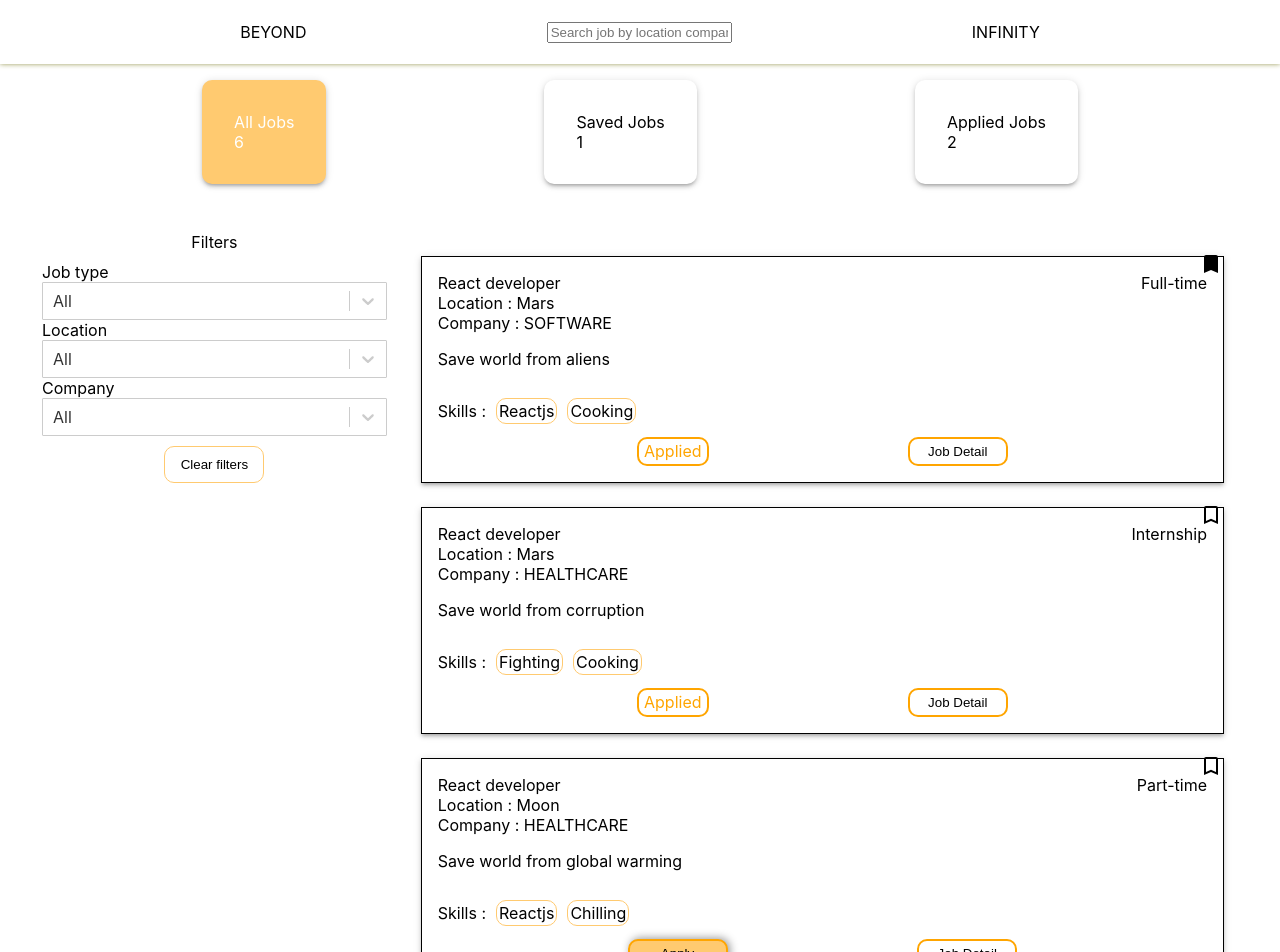
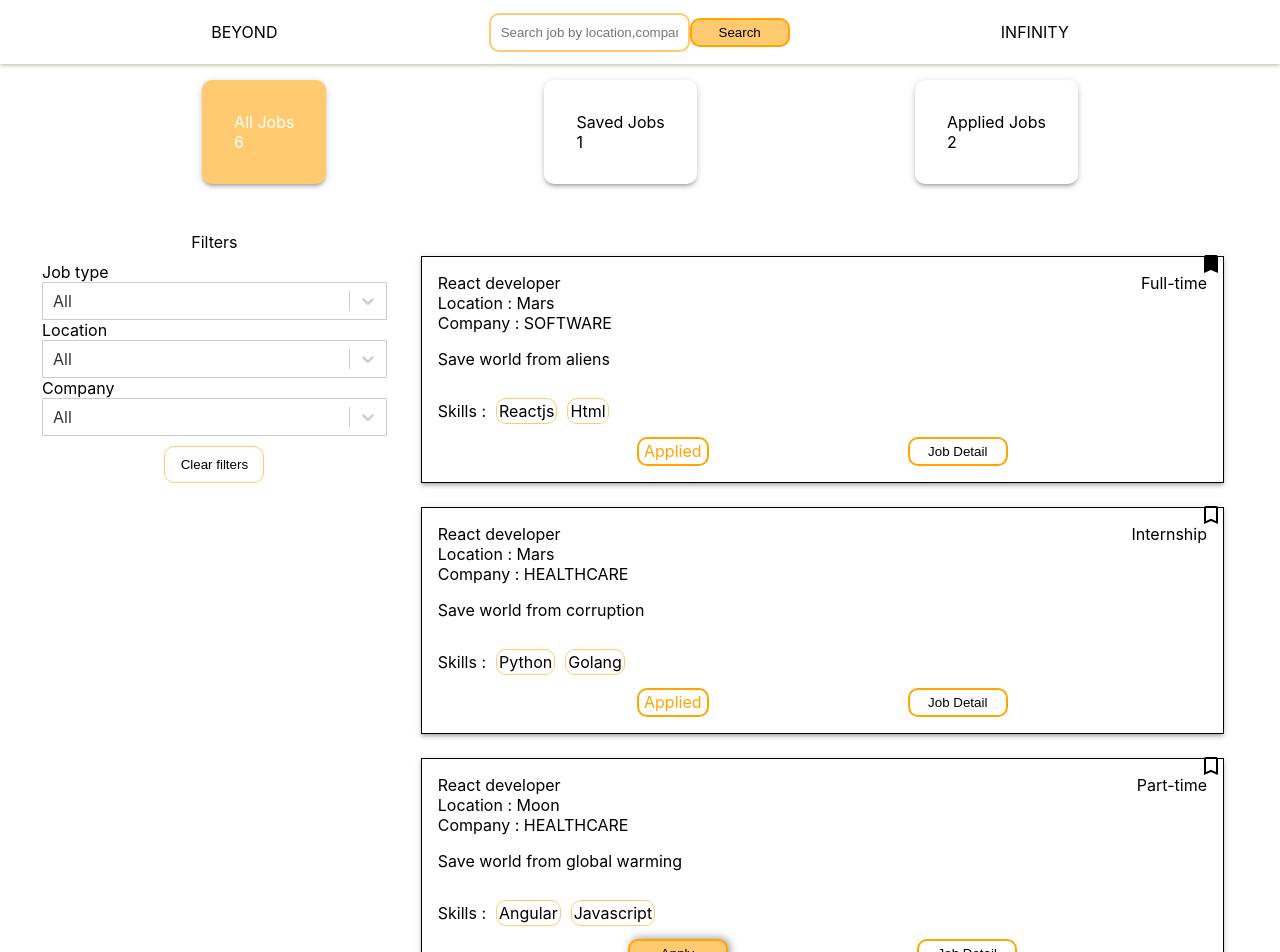
Before and after one commit to CHANDRAMOHANnegi/To-infinity-and-beyond, a React (Create React App) app: page / in a window 1280 px wide. Shown: the top 952 px of the page. Built offline with nearby package versions, Linux system fonts and the light colour scheme.

Commit message:
search functionality

```diff
--- a/src/App.js
+++ b/src/App.js
@@ -1,7 +1,6 @@
 import './App.css';
 import { connect } from 'react-redux';
-
-import React, { useEffect } from 'react';
+import React, { useEffect, useState } from 'react';
 
 import JobsData from './data/jobs.json';
 import UserData from './data/user.json';
@@ -27,10 +26,12 @@ function App({ fetchJobsRequest, fetchUserRequest, loading }) {
     })()
   }, [])
 
+  const [searchQuery, setSearchQuery] = useState('');
+
   return (
     <div className="App">
-      <Header />
-      {loading ? <div>Loading ...</div> : <Jobs />}
+      <Header setSearchQuery={setSearchQuery} />
+      {loading ? <div>Loading ...</div> : <Jobs searchQuery={searchQuery} />}
     </div>
   );
 }
--- a/src/components/Header.js
+++ b/src/components/Header.js
@@ -1,6 +1,13 @@
-import React from 'react';
+import React, { useState } from 'react';
 
-function Header(props) {
+function Header({ setSearchQuery }) {
+
+    const [query, setQuery] = useState('');
+
+    const handleSearch = () => {
+        setSearchQuery(query);
+    }
+
     return (
         <div style={{
             display: 'flex',
@@ -17,11 +24,25 @@ function Header(props) {
             <div>
                 BEYOND
             </div>
-
             <div>
-                <input placeholder={"Search job by location company"} />
+                <input placeholder={"Search job by location,company"}
+                    style={{
+                        border: '2px solid #ffca70',
+                        padding: '10px',
+                        borderRadius: '10px',
+                    }}
+                    onKeyUp={({ key }) => {
+                        if (key == 'Enter') {
+                            handleSearch()
+                        }
+                    }}
+                    value={query}
+                    onChange={(e) => {
+                        setQuery(e.target.value)
+                    }}
+                />
+                <button onClick={handleSearch}>Search</button>
             </div>
-
             <div>
                 INFINITY
             </div>
--- a/src/components/Modal.js
+++ b/src/components/Modal.js
@@ -23,13 +23,12 @@ const OVERLAY_STYLE = {
 
 function Modal({ isOpen, onClose, applyJobRequest, appliedJobs }) {
 
-    console.log(appliedJobs, isOpen);
     if (!isOpen) return null;
 
     const {
         job_id,
         job_name,
-        skill_required,
+        skills,
         job_location,
         job_type,
         job_descrition, company,
@@ -53,7 +52,7 @@ function Modal({ isOpen, onClose, applyJobRequest, appliedJobs }) {
                             <div style={{ marginRight: '10px', fontWeight: 'bold' }}>Skills </div>
                             <div>
                                 <ul>
-                                    {skill_required.map(skill => <li key={skill} ><span className="skill">{skill}</span></li>)}
+                                    {skills.map(skill => <li key={skill} ><span className="skill">{skill}</span></li>)}
                                 </ul>
                             </div>
                         </div>
--- a/src/data/jobs.json
+++ b/src/data/jobs.json
@@ -5,9 +5,9 @@
         "date_updated": "12/2/2021",
         "creater": "CM",
         "no_of_application": 2,
-        "skill_required": [
+        "skills": [
             "Reactjs",
-            "Cooking"
+            "Html"
         ],
         "job_location": "Mars",
         "no_of_positions": "2",
@@ -28,9 +28,9 @@
         "date_updated": "12/2/2021",
         "creater": "CM",
         "no_of_application": 2,
-        "skill_required": [
-            "Fighting",
-            "Cooking"
+        "skills": [
+            "Python",
+            "Golang"
         ],
         "job_location": "Mars",
         "no_of_positions": "2",
@@ -51,9 +51,9 @@
         "date_updated": "12/2/2021",
         "creater": "CM",
         "no_of_application": 2,
-        "skill_required": [
-            "Reactjs",
-            "Chilling"
+        "skills": [
+            "Angular",
+            "Javascript"
         ],
         "job_location": "Moon",
         "no_of_positions": "2",
@@ -74,9 +74,9 @@
         "date_updated": "12/2/2021",
         "creater": "CM",
         "no_of_application": 2,
-        "skill_required": [
+        "skills": [
             "Reactjs",
-            "Chilling"
+            "Nodejs"
         ],
         "job_location": "Earth",
         "no_of_positions": "2",
@@ -97,9 +97,9 @@
         "date_updated": "12/2/2021",
         "creater": "CM",
         "no_of_application": 2,
-        "skill_required": [
+        "skills": [
             "Reactjs",
-            "Chilling"
+            "Html"
         ],
         "job_location": "Mars",
         "no_of_positions": "2",
@@ -120,9 +120,9 @@
         "date_updated": "12/2/2021",
         "creater": "CM",
         "no_of_application": 2,
-        "skill_required": [
-            "Reactjs",
-            "Chilling"
+        "skills": [
+            "Java",
+            "Css"
         ],
         "job_location": "Moon",
         "no_of_positions": "2",
--- /dev/null
+++ b/src/modules/jobs/helpers.js/index.js
@@ -0,0 +1,36 @@
+
+/**
+ *
+ * params { allJobs , appliedFilters , searchQuery }
+ *
+ * this function return new jobs with filter apllied and search query applied
+ *
+ * */
+
+export const filterSearch = (alljobs = [], appliedFilters, searchQuery) => {
+
+    const { job_type, job_location, company } = appliedFilters;
+    const filteredJobs = alljobs.filter(job => {
+        return (job_location == "All" || job.job_location == job_location)
+            && (job_type == "All" || job.job_type == job_type)
+            && (company == "All" || job.company == company)
+    });
+
+    const searchedJobs = (searchQuery && searchQuery.length > 0)
+        ? filteredJobs.filter(job => {
+            const searchInLocation = job.job_location.toLowerCase()
+                .includes(searchQuery.toLowerCase());
+
+            const searchInCompany = job.company.toLowerCase()
+                .includes(searchQuery.toLowerCase());
+
+            const searchInSkills = job.skills.find(skill => skill.toLowerCase()
+                .includes(searchQuery.toLowerCase()))
+
+            if (searchInLocation || searchInCompany || searchInSkills) {
+                return job;
+            }
+        }) : filteredJobs;
+
+    return searchedJobs;
+}
--- a/src/modules/jobs/index.js
+++ b/src/modules/jobs/index.js
@@ -8,11 +8,13 @@ import { makeSelectSavedJobs, makeSelectUserApplications, } from '../applicant/r
 import Filter from '../../components/Filter';
 import { updateFilterRequest, } from './redux/actions'
 import Modal from '../../components/Modal';
+import { filterSearch } from './helpers.js';
 
 function Jobs({
     alljobs, savedJobs, appliedJobs = [],
     saveJobRequest, unSaveJobRequest,
-    updateFilterRequest, appliedFilters, applyJobRequest
+    updateFilterRequest, appliedFilters, applyJobRequest,
+    searchQuery = ""
 }) {
     const tabs = ['All Jobs', 'Saved Jobs', 'Applied Jobs'];
     const [currentTab, setCurrentTab] = useState(0);
@@ -20,22 +22,18 @@ function Jobs({
     const [isOpen, setIsOpen] = useState(false);
 
     useEffect(() => {
-        const { job_type, job_location, company } = appliedFilters;
-        const newJobs = alljobs.filter(job => {
-            return (job_location == "All" || job.job_location == job_location)
-                && (job_type == "All" || job.job_type == job_type)
-                && (company == "All" || job.company == company)
-        });
+        const newJobs = filterSearch(alljobs, appliedFilters, searchQuery);
         setJobs(newJobs);
-    }, [appliedFilters, alljobs]);
+    }, [appliedFilters, alljobs, searchQuery]);
 
     const onClose = () => {
         setIsOpen(false)
     }
 
-
     const [saved, applied] = [savedJobs, appliedJobs].map(job => jobs.filter(j => job.includes(j.job_id)));
     const currentJobs = [jobs, saved, applied];
+
+    console.log(alljobs);
 
     return (
         <>
--- a/src/modules/jobs/screens/Job.js
+++ b/src/modules/jobs/screens/Job.js
@@ -6,7 +6,7 @@ function Job({
     const {
         job_id,
         job_name,
-        skill_required,
+        skills,
         job_location,
         job_type,
         job_descrition, company,
@@ -38,7 +38,7 @@ function Job({
                     <div style={{ marginRight: '10px' }}>Skills :</div>
                     <div>
                         <ul>
-                            {skill_required.map(skill => <li key={skill} ><span className="skill">{skill}</span></li>)}
+                            {skills.map(skill => <li key={skill} ><span className="skill">{skill}</span></li>)}
                         </ul>
                     </div>
                 </div>
```
